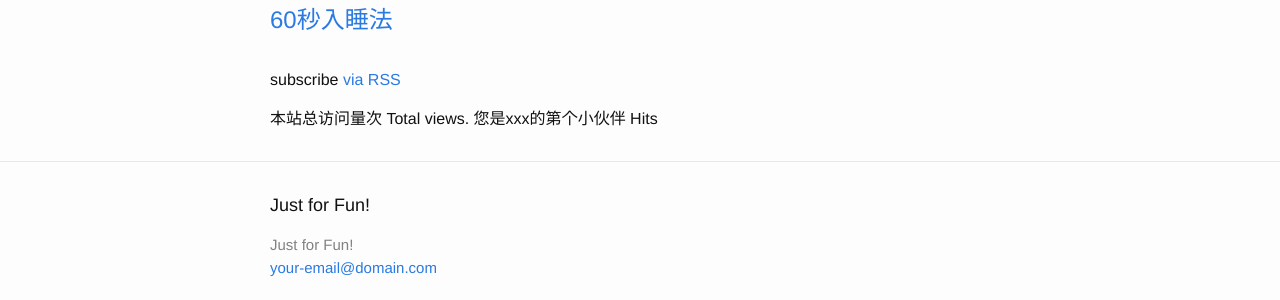
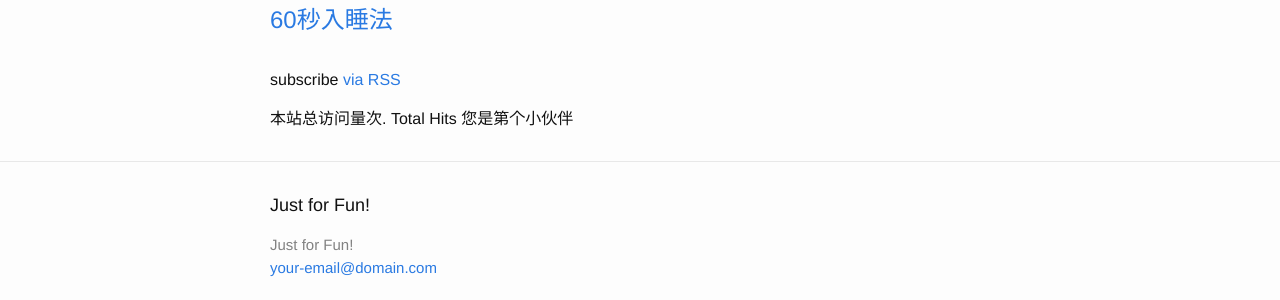
Before and after one commit to gsamful/gsamful.github.io, a Jekyll site: the page built from index.html, in a window 1280 px wide. Shown: the part 249-549 px from the top of the page. Built offline with Jekyll 4.4.1, drawn with Linux system fonts in a browser that asks for light colours; the list of posts is cut into pages by our own code; comment, search, counter and statistics services are not loaded.

Commit message:
Initial commit

```diff
--- a/index.html
+++ b/index.html
@@ -22,12 +22,13 @@ layout: default
 
 
   <span id="busuanzi_container_site_pv">
-    本站总访问量<span id="busuanzi_value_site_pv"></span>次
+    本站总访问量<span id="busuanzi_value_site_pv"></span>次.
   </span>
 
-Total <span id="busuanzi_value_site_pv"></span> views.
-您是xxx的第<span id="busuanzi_value_site_uv"></span>个小伙伴
-<span id="busuanzi_value_page_pv"></span> Hits
 
 
+Total <span id="busuanzi_value_page_pv"></span> Hits
+
+  您是第<span id="busuanzi_value_site_uv"></span>个小伙伴
+
 </div>
```
